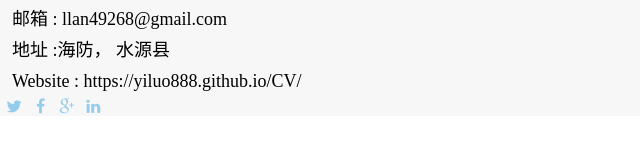
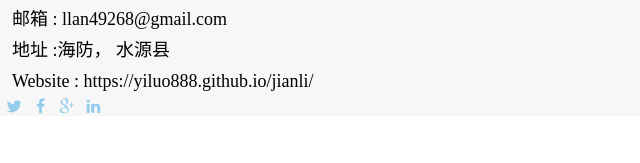
Before and after one commit to yiluo888/jianli, a plain HTML site: page index.html in a window 1280 px wide. Both pictures are taken after typing "name@example.com" into the empty fields and a click on the button "点击". Shown: the part 2517-2680 px from the top of the page, 637-1277 px from the left. Drawn offline with Linux system fonts and the light colour scheme.

Commit message:
Update index.html

```diff
--- a/index.html
+++ b/index.html
@@ -73,7 +73,7 @@
                         <li><span>电话</span> : (+84) 835389166</li>
                         <li><span>邮箱</span> : llan49268@gmail.com</li>
                         <li><span>地址</span> :海防， 水源县</li>
-                        <li><span>Website</span> : https://yiluo888.github.io/CV/</li>
+                        <li><span>Website</span> : https://yiluo888.github.io/jianli/</li>
                     </ul>
                     <div class="icon-contacts-social">
                         <a href="#"><i class="icon-twitter"></i></a>
```
